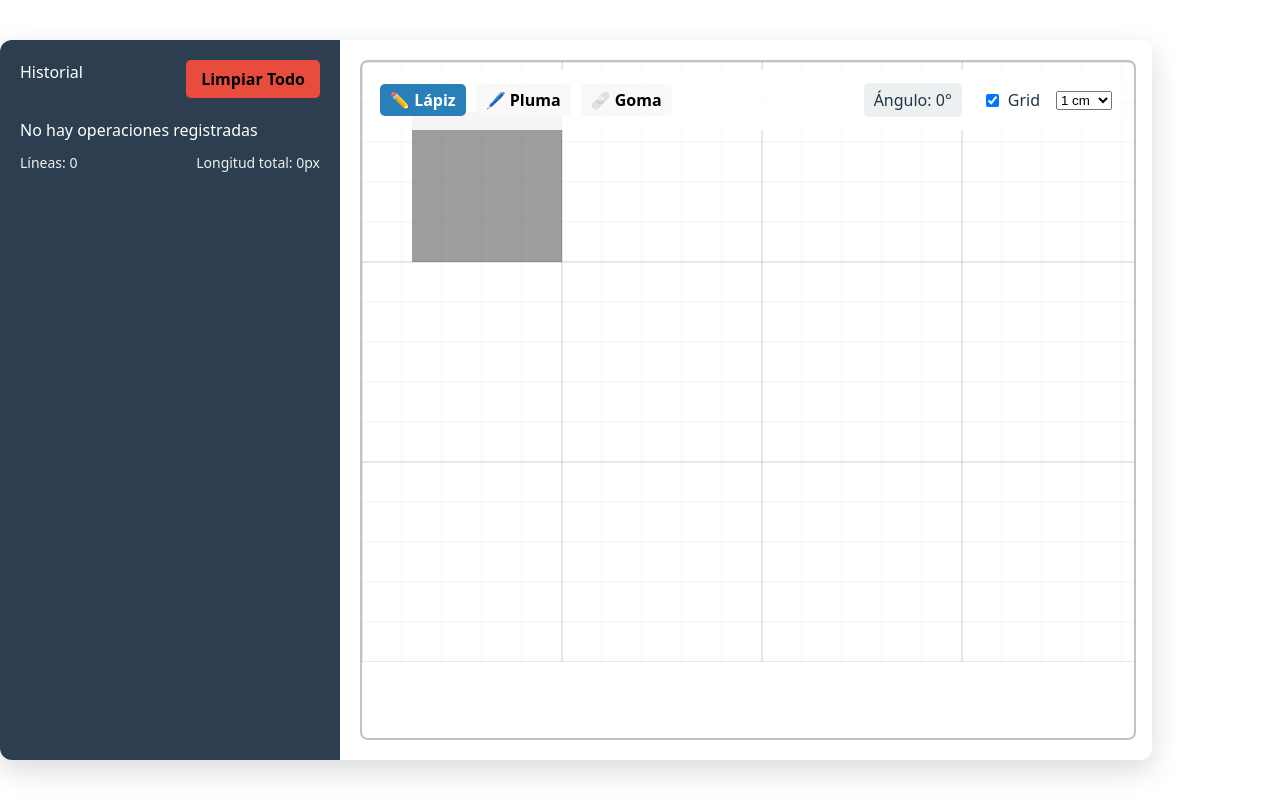
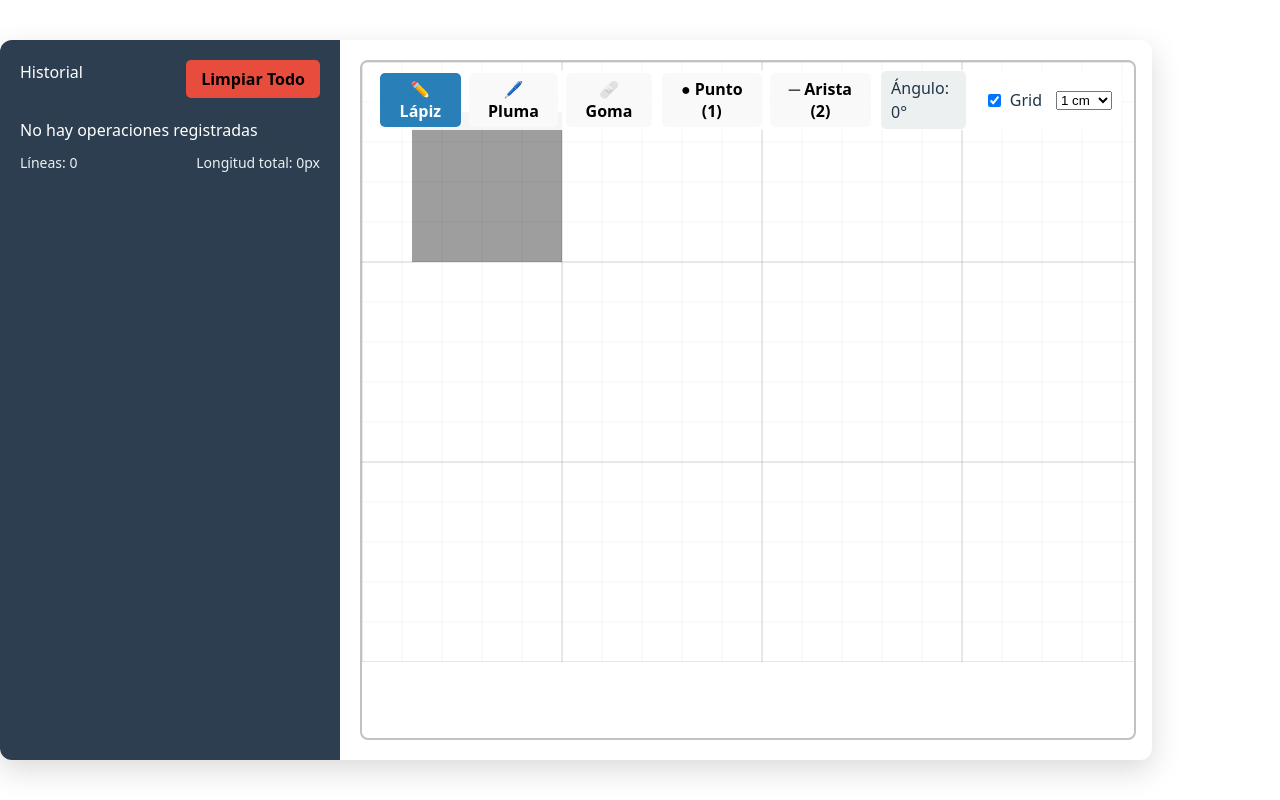
Before and after one commit to changastyle/CAD-WEB, a Svelte app: page / in a window 1280 px wide. Built offline with nearby package versions, Linux system fonts and the light colour scheme.

Commit message:
Va mejorando el tema de punto y arista

```diff
--- a/src/components/CAD.svelte
+++ b/src/components/CAD.svelte
@@ -44,6 +44,7 @@
         preview = null;
         // también cancelar drag de vértice
         draggingVertex = null;
+        selectionMode = 'none';
       } else if (e.key === 'p' || e.key === 'P') {
         selectTool('pen');
       } else if (e.key === 'o' || e.key === 'O') {
@@ -68,6 +69,7 @@
         });
         operationsHistory = drawnLines;
         draggingVertex = null;
+        selectionMode = 'none';
       }
     };
     window.addEventListener('keydown', handleKey);
@@ -306,12 +308,21 @@
       }}
     />
     <div class="toolbar">
+      <div class="tool-group left">
         <button class="tool-btn pencil-btn {tool==='pencil' ? 'active' : ''}"
-                on:click={() => selectTool('pencil')}>✏️ Lápiz</button>
+                on:click={() => { selectionMode='none'; selectTool('pencil'); }}>✏️ Lápiz</button>
         <button class="tool-btn pencil-btn {tool==='pen' ? 'active' : ''}"
-                on:click={() => selectTool('pen')}>🖊️ Pluma</button>
+                on:click={() => { selectionMode='none'; selectTool('pen'); }}>🖊️ Pluma</button>
         <button class="tool-btn eraser-btn {tool==='eraser' ? 'active' : ''}"
-                on:click={() => selectTool('eraser')}>🩹 Goma</button>
+                on:click={() => { selectionMode='none'; selectTool('eraser'); }}>🩹 Goma</button>
+      </div>
+      <div class="tool-group center">
+        <button class="tool-btn select-btn {selectionMode==='vertex' ? 'active' : ''}"
+                on:click={() => { selectionMode = selectionMode==='vertex' ? 'none' : 'vertex'; draggingVertex=null; }}>● Punto (1)</button>
+        <button class="tool-btn select-btn {selectionMode==='edge' ? 'active' : ''}"
+                on:click={() => { selectionMode = selectionMode==='edge' ? 'none' : 'edge'; draggingVertex=null; }}>─ Arista (2)</button>
+      </div>
+      <div class="tool-group right">
         <div class="angle-display">Ángulo: <span>{currentAngle}</span>°</div>
         <label style="margin-left:10px; display:flex; align-items:center; gap:6px;">
           <input type="checkbox" bind:checked={showGrid}>
@@ -322,6 +333,7 @@
           <option value="cm">1 cm</option>
           <option value="m">1 m</option>
         </select>
+      </div>
     </div>
   </div>
 </div>
@@ -329,7 +341,9 @@
     <style>
         .app-container { display:flex; width:100%; max-width:1200px; height:90vh; background:white; border-radius:12px; overflow:hidden; box-shadow:0 10px 30px rgba(0,0,0,0.15); }
         .drawing-area { position:relative; flex:1; padding:20px; display:flex; flex-direction:column; }
-        .toolbar { position:absolute; top:30px; left:30px; right:30px; height:60px; background:rgba(255,255,255,0.9); display:flex; gap:10px; align-items:center; padding:0 10px; z-index:10; border-radius:8px; }
+        .toolbar { position:absolute; top:30px; left:30px; right:30px; height:60px; background:rgba(255,255,255,0.9); display:flex; gap:10px; align-items:center; padding:0 10px; z-index:10; border-radius:8px; justify-content:space-between; }
+        .tool-group.left, .tool-group.center, .tool-group.right { display:flex; align-items:center; gap:8px; }
+        .select-btn.active { background:#16a085; color:white; }
         .tool-btn { padding:5px 10px; border:none; border-radius:5px; cursor:pointer; font-weight:bold; }
         .pencil-btn.active { background:#2980b9; color:white; }
         .eraser-btn.active { background:#d35400; color:white; }
```
